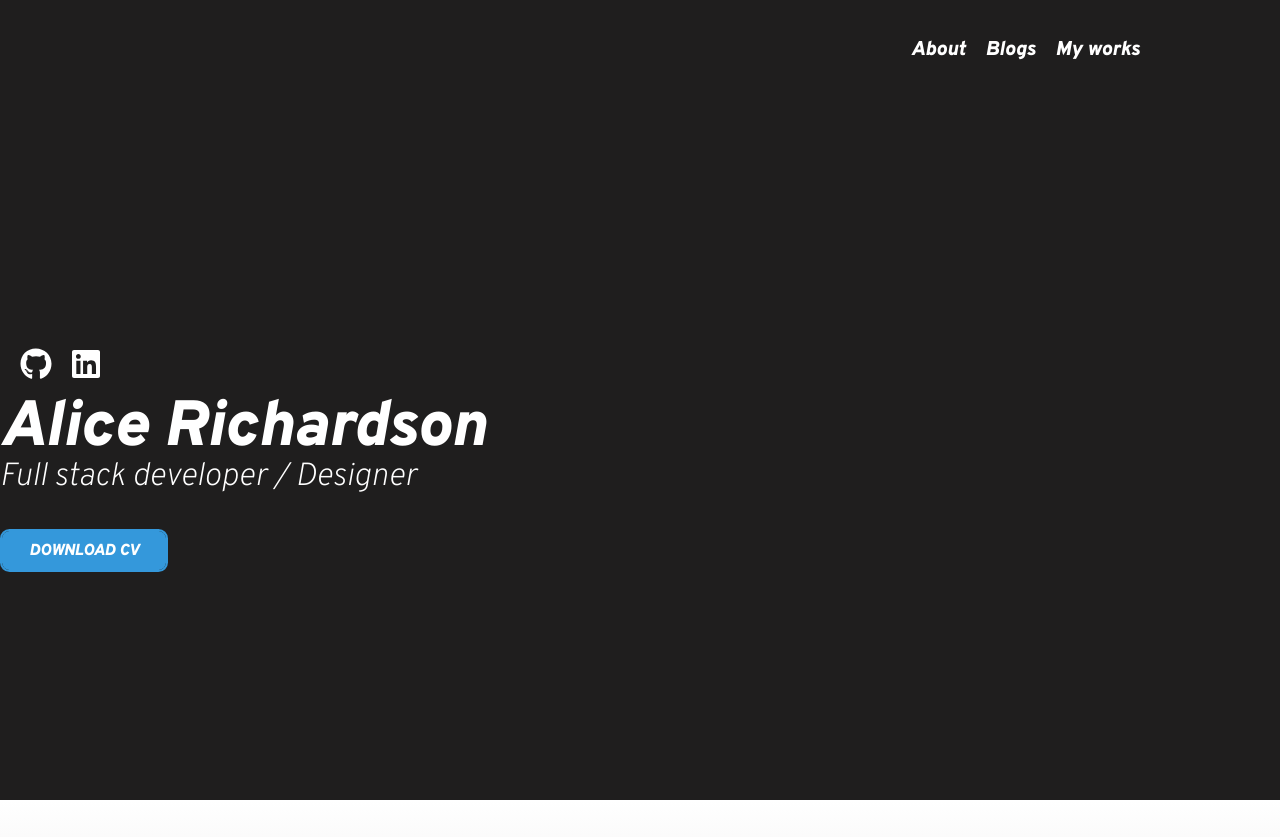
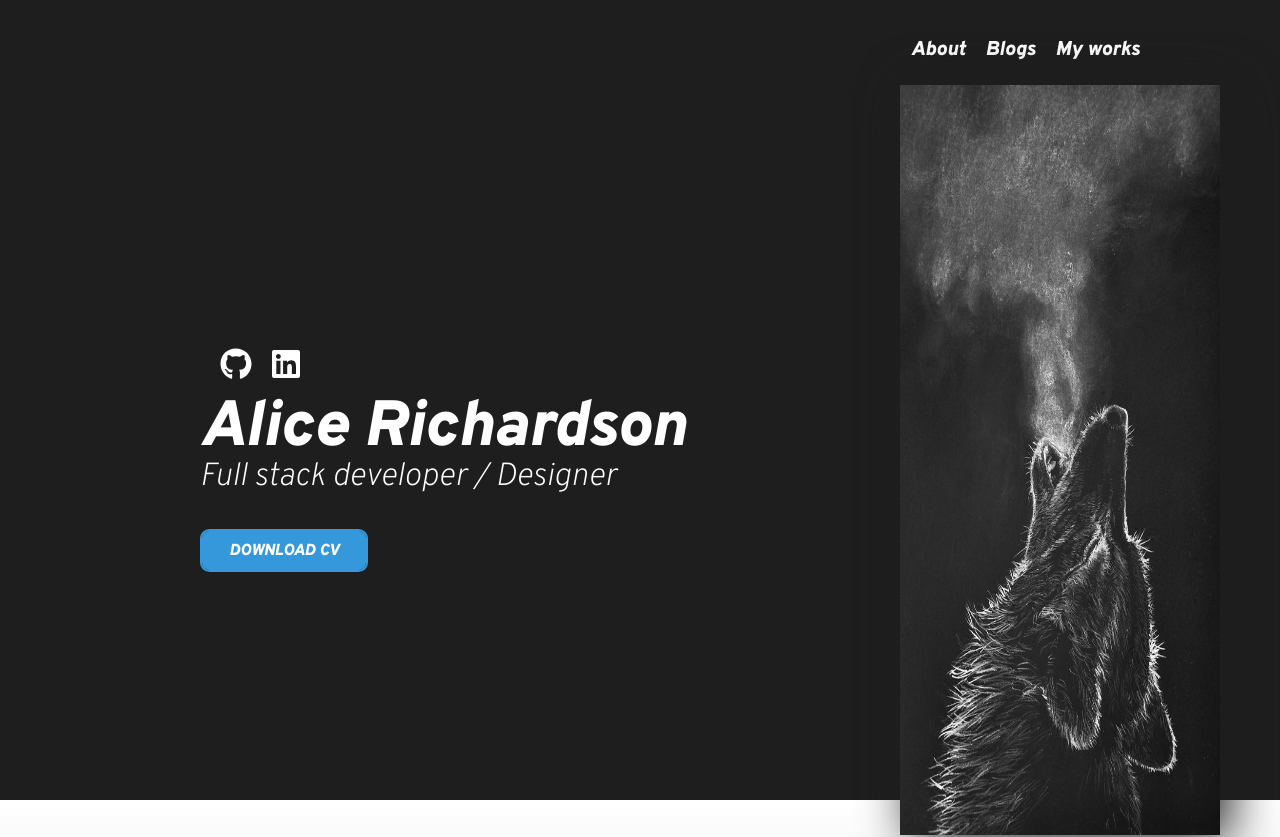
Before and after one commit to Alicerichardson28/portfolio, a React (Create React App) app: page / in a window 1280 px wide. Shown: the top 837 px of the page. Built offline with nearby package versions, Linux system fonts and the light colour scheme.

Commit message:
add new photo to home page

```diff
--- a/src/components/Home.css
+++ b/src/components/Home.css
@@ -6,11 +6,18 @@
 
 
 .first-container {
-    position: relative;
+    /* position: relative; */
+
     width: 100vw;
     height: 100vh;
     background-color: rgb(31, 30, 30);
-    overflow:hidden;
+
+}
+
+.name-photo-container{
+    display: flex;
+    justify-content: center;
+    align-items: center;
 }
 
 .name-container {
@@ -118,20 +125,26 @@ a {
     flex-direction: column;
     justify-content: center;
     align-items: flex-start;
+    margin-left: 200px;
 }
 
 .photo-container {
-    margin-left: 520px;
+    width: 100vw;
+    height: 100vh;
+    display: flex;
+    flex-direction: column;
+    justify-content: center;
+    align-items: flex-start;
+    margin-left: 200px;
 
     animation-name: moveInLeft;
     animation-duration: 1s;
 }
 
-.parada {
+.wolf {
     width: 320px;
     height: 750px;
     filter: drop-shadow(10px 5px 25px rgb(29, 29, 29));
-
 }
 
 
--- a/src/components/Home.js
+++ b/src/components/Home.js
@@ -5,7 +5,7 @@ import { Link } from 'react-router-dom';
 import { fab } from '@fortawesome/free-brands-svg-icons'
 import { library } from '@fortawesome/fontawesome-svg-core'
 import Icon from './Icon'
-// import Parada from '../picture/parada.png'
+import wolf from '../picture/wolf.jpeg'
 import alice from '../picture/Alice.jpg'
 library.add(fab)
 export default class Navbar extends Component {
@@ -24,6 +24,7 @@ export default class Navbar extends Component {
                                     <li className='nav-list-home'>My works</li>
                                 </Link>
                         </ul>
+                        <div className="name-photo-container">
                             <div className='content-container'>
                                 <Icon/>
                                 <br></br>
@@ -32,9 +33,10 @@ export default class Navbar extends Component {
                                 <br></br>
                                 <button className='button'><a href={PDF} target="_blank" rel="noopener noreferrer">Download CV </a></button>
                             </div>
-                        {/* <div className='photo-container'>
-                            <img className='parada' src={Parada}/>
-                        </div> */}
+                            <div className='photo-container'>
+                                <img alt="wolf" className='wolf' src={wolf}/>
+                            </div>
+                        </div>
                 </div>
                 <div id='about-container'>
                     <div className='alice-container'>
```
Also changed, not shown: src/picture/wolf.jpeg (added). Lines whose indentation alone changed are shown as unchanged.
